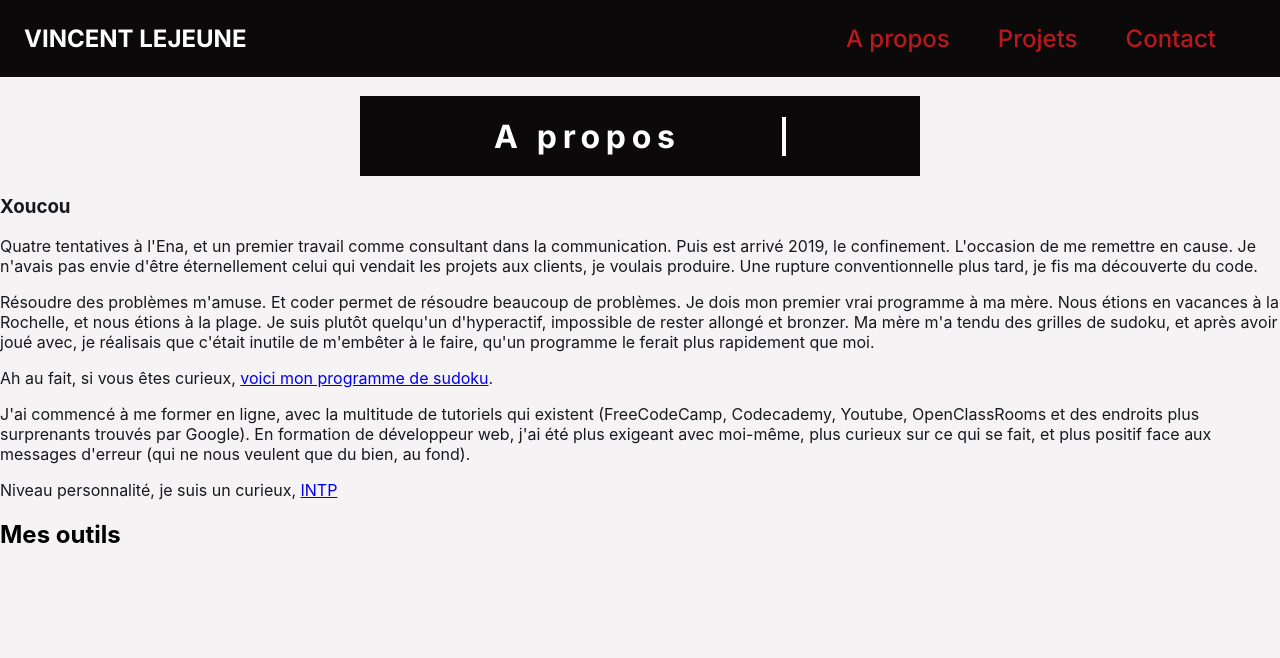
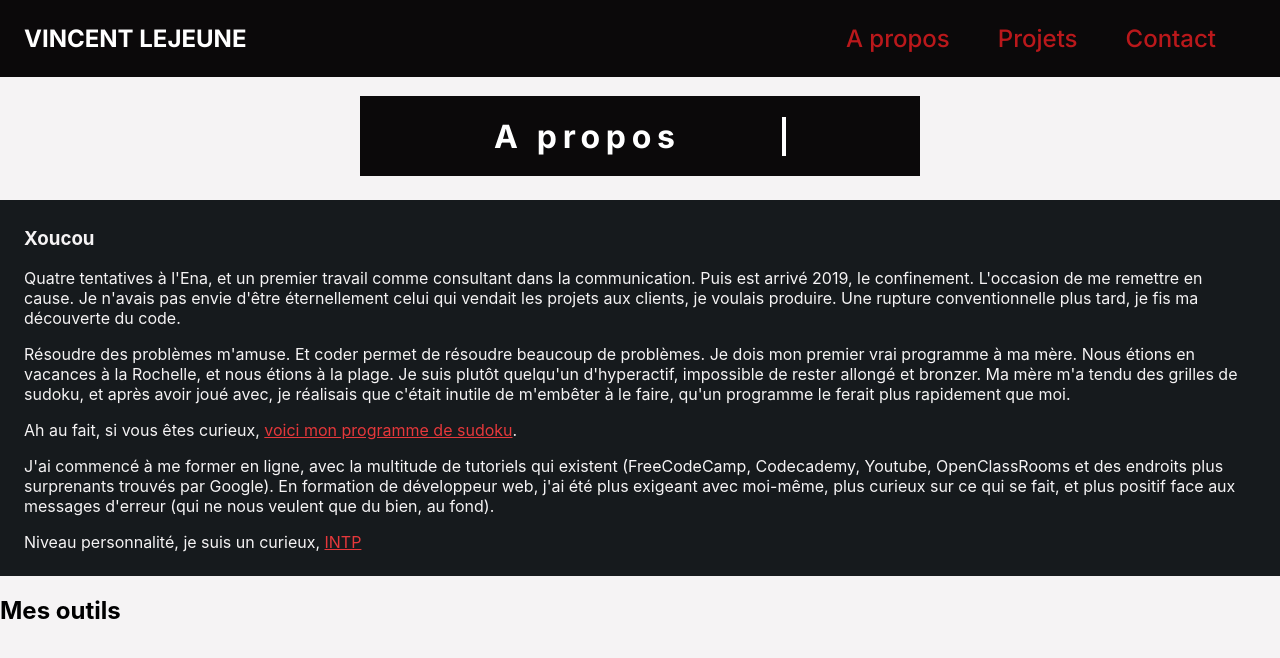
Before and after one commit to VincentCMLejeune/Portfolio, a React (Create React App) app in the folder portfolio/: page /about in a window 1280 px wide. Shown: the top 658 px of the page. Built offline with nearby package versions, Linux system fonts and the light colour scheme.

Commit message:
Styled introduction message

```diff
--- a/portfolio/src/components/introduction/Introduction.module.css
+++ b/portfolio/src/components/introduction/Introduction.module.css
@@ -1,5 +1,16 @@
 @import "../../Fonts.css";
 
 .introduction {
-  color: var(--dark-gray);
+  color: var(--lighter-gray);
+  background-color: var(--dark-gray);
+  padding: 0.5em 1.5em;
+  margin-top: 1.5em;
 }
+
+.introduction a {
+  color: var(--light-red);
+}
+
+.introduction a:hover {
+  color: var(--red);
+}
```
